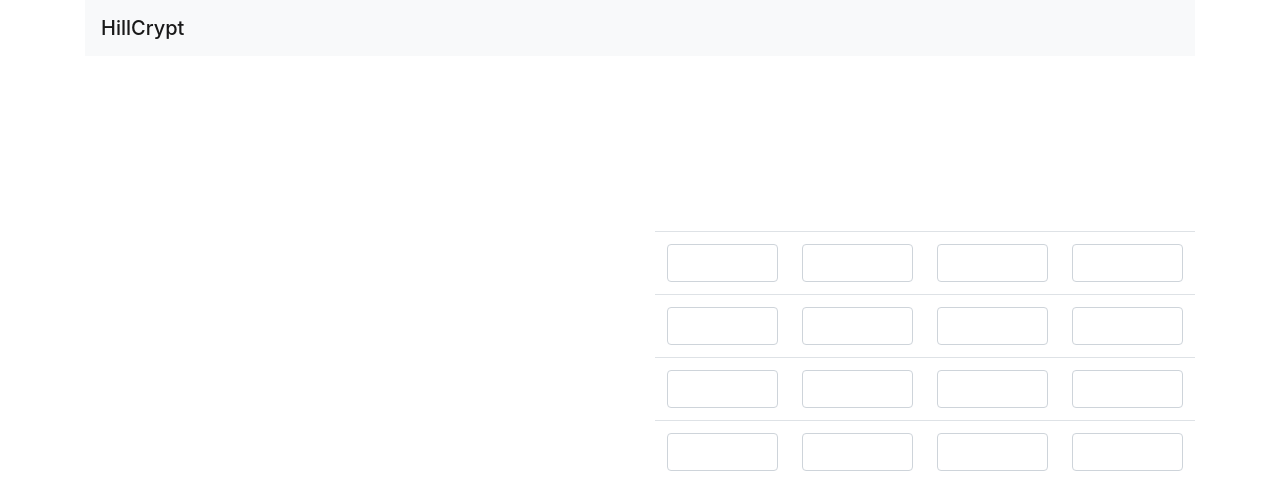
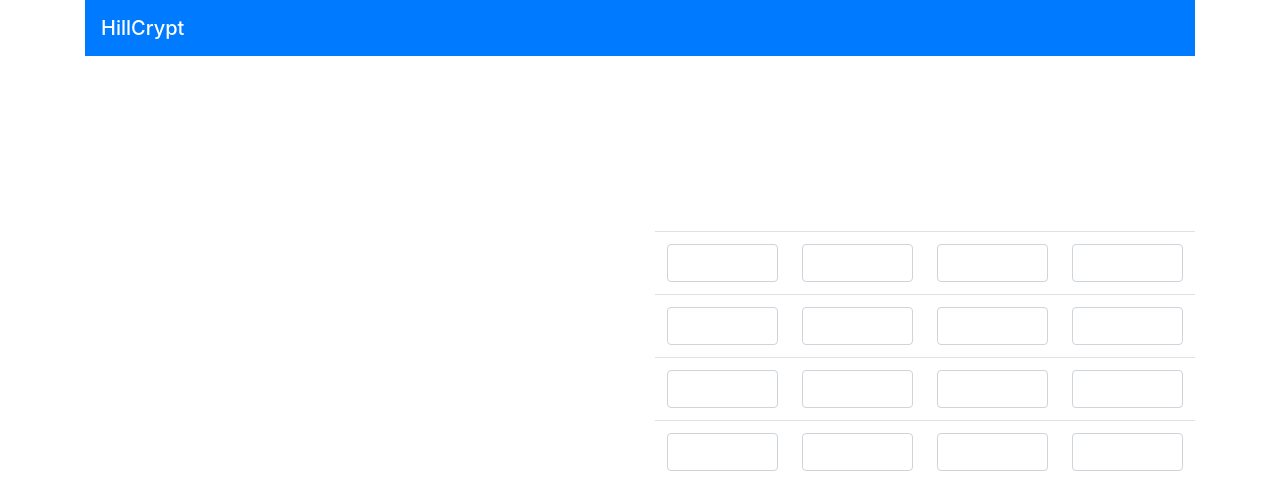
Before and after one commit to shashank-bairy/hill-cipher-4x4, a Flask app: page / in a window 1280 px wide. Shown: the top 482 px of the page. Run offline with Flask 2, Linux system fonts and the light colour scheme; some libraries are stand-ins or nearby versions.

Commit message:
improve docs

```diff
--- a/main.py
+++ b/main.py
@@ -38,7 +38,7 @@ def messageReceived(methods=['GET', 'POST']):
 @socketio.on('my event')
 def handle_my_custom_event(response, methods=['GET', 'POST']):
     key_matrix = process_key(response['key'])
-    encrypted_text, extra = hc.encrypt(response['message'], key_matrix)
+    encrypted_text, extra = hc.encrypt(response['message'].upper(), key_matrix)
 
     message = {}
     message['user_name'] = response['user_name']
--- a/templates/session.html
+++ b/templates/session.html
@@ -1,23 +1,37 @@
 <!DOCTYPE html>
 <html lang="en">
   <!-- CSS -->
-<link rel="stylesheet" href="https://cdn.jsdelivr.net/npm/bootstrap@4.5.3/dist/css/bootstrap.min.css" integrity="sha384-TX8t27EcRE3e/ihU7zmQxVncDAy5uIKz4rEkgIXeMed4M0jlfIDPvg6uqKI2xXr2" crossorigin="anonymous">
+  <link
+    rel="stylesheet"
+    href="https://cdn.jsdelivr.net/npm/bootstrap@4.5.3/dist/css/bootstrap.min.css"
+    integrity="sha384-TX8t27EcRE3e/ihU7zmQxVncDAy5uIKz4rEkgIXeMed4M0jlfIDPvg6uqKI2xXr2"
+    crossorigin="anonymous"
+  />
   <head>
     <title>Flask_Chat_App</title>
   </head>
   <body onload="loadKey()">
     {% include '_messages.html'%}
-  <div class="container" style="min-height: 100vh;">
-    <nav class="navbar navbar-light bg-light">
-      <span class="navbar-brand mb-0 h1">HillCrypt</span>
+    <div class="container" style="min-height: 100vh">
+      <nav class="navbar navbar-light bg-primary">
+        <span class="navbar-brand mb-0 h1 text-white">HillCrypt</span>
       </nav>
-    <div class="row pt-3" style="min-height: 80vh;">
-      <div class="col-md-6" style="display: flex; flex-direction: column; justify-content: space-between;">
+      <div class="row pt-3" style="min-height: 80vh">
+        <div
+          class="col-md-6"
+          style="
+            display: flex;
+            flex-direction: column;
+            justify-content: space-between;
+          "
+        >
           <div class="row">
             <div class="col-md-12">
-            {# <h3 style='color: #ccc;font-size: 30px;'>No message yet..</h3> #}
               {% for msg in messages %}
-              <div><b style="color: #000">{{ msg.user_name }}</b>&#58;&nbsp;{{ msg.message }}</div>
+              <div>
+                <b style="color: #000">{{ msg.user_name }}</b>&#58;&nbsp;{{
+                msg.message }}
+              </div>
               {% endfor %}
               <div class="message_holder"></div>
             </div>
@@ -26,15 +40,29 @@
             <div class="col-md-12">
               <form class="message-form" action="" method="POST">
                 <div class="form-group row">
-                <label for="username" class="col-sm-3 col-form-label">Username</label>
+                  <label for="username" class="col-sm-3 col-form-label"
+                    >Username</label
+                  >
                   <div class="col-sm-9">
-                  <input type="text" id="username" name="username" class="form-control username"/>
+                    <input
+                      type="text"
+                      id="username"
+                      name="username"
+                      class="form-control username"
+                    />
                   </div>
                 </div>
                 <div class="form-group row">
-                <label for="message" class="col-sm-3 col-form-label">Message</label>
+                  <label for="message" class="col-sm-3 col-form-label"
+                    >Message</label
+                  >
                   <div class="col-sm-9">
-                  <input type="text" id="message" name="message" class="form-control message"/>
+                    <input
+                      type="text"
+                      id="message"
+                      name="message"
+                      class="form-control message"
+                    />
                   </div>
                 </div>
                 <input hidden type="text" class="key" name="key" value="" />
@@ -43,87 +71,112 @@
             </div>
           </div>
         </div>
-      <div class="col-md-6" style="display: flex; flex-direction: column; justify-content: center;">
+        <div
+          class="col-md-6"
+          style="display: flex; flex-direction: column; justify-content: center"
+        >
           <table class="table">
             <tbody>
               {% for i in range(4) %}
               <tr>
                 {% for j in range(4) %}
                 <td>
-                  <input type="number" class="form-control key-items key-{{i}}-{{j}}" />
+                  <input
+                    type="number"
+                    class="form-control key-items key-{{i}}-{{j}}"
+                  />
                 </td>
                 {% endfor %}
               </tr>
               {% endfor %}
             </tbody>
           </table>
-        <div class="rhs-buttons" style="display: flex;">
+          <div class="rhs-buttons" style="display: flex">
             <div class="set-key-button mx-3">
-            <button class="btn btn-primary" onclick="setKey()">Set Key</button>
+              <button class="btn btn-primary" onclick="setKey()">
+                Set Key
+              </button>
             </div>
             <div class="decrypt-button">
               <form action="/" method="POST">
                 <input hidden type="text" class="key" name="key" value="" />
-              <button type="submit" name="decrypt" class="btn btn-success">Decrypt</button>
+                <button type="submit" name="decrypt" class="btn btn-success">
+                  Decrypt
+                </button>
               </form>
             </div>
           </div>
         </div>
       </div>
     </div>
-<script src="https://code.jquery.com/jquery-3.5.1.slim.min.js" integrity="sha384-DfXdz2htPH0lsSSs5nCTpuj/zy4C+OGpamoFVy38MVBnE+IbbVYUew+OrCXaRkfj" crossorigin="anonymous"></script>
-<script src="https://cdn.jsdelivr.net/npm/bootstrap@4.5.3/dist/js/bootstrap.bundle.min.js" integrity="sha384-ho+j7jyWK8fNQe+A12Hb8AhRq26LrZ/JpcUGGOn+Y7RsweNrtN/tE3MoK7ZeZDyx" crossorigin="anonymous"></script>
+    <script
+      src="https://code.jquery.com/jquery-3.5.1.slim.min.js"
+      integrity="sha384-DfXdz2htPH0lsSSs5nCTpuj/zy4C+OGpamoFVy38MVBnE+IbbVYUew+OrCXaRkfj"
+      crossorigin="anonymous"
+    ></script>
+    <script
+      src="https://cdn.jsdelivr.net/npm/bootstrap@4.5.3/dist/js/bootstrap.bundle.min.js"
+      integrity="sha384-ho+j7jyWK8fNQe+A12Hb8AhRq26LrZ/JpcUGGOn+Y7RsweNrtN/tE3MoK7ZeZDyx"
+      crossorigin="anonymous"
+    ></script>
     <!-- jQuery (necessary for Bootstrap's JavaScript plugins) -->
     <script src="https://cdnjs.cloudflare.com/ajax/libs/socket.io/1.7.3/socket.io.min.js"></script>
     <script type="text/javascript">
-    var socket = io.connect('http://' + document.domain + ':' + location.port);
-    socket.on( 'connect', function() {
-      var form = $( '.message-form' ).on( 'submit', function( e ) {
-        e.preventDefault()
-        let user_name = $( 'input.username' ).val()
-        let user_input = $( 'input.message' ).val()
-        let key = $('input.key').val()
-        socket.emit( 'my event', {
-          user_name : user_name,
-          message : user_input,
-          key: key
-        } )
-        $( 'input.message' ).val( '' ).focus()
-      } )
-    } )
-    socket.on( 'my response', function( msg ) {
-      console.log( msg )
-      if( typeof msg.user_name !== 'undefined' ) {
-        $( 'h3' ).remove()
-        $( 'div.message_holder' ).append( '<div><b style="color: #000">'+msg.user_name+'</b>&#58;&nbsp;'+msg.message+'</div>' )
+      var socket = io.connect(
+        "http://" + document.domain + ":" + location.port
+      );
+      socket.on("connect", function () {
+        var form = $(".message-form").on("submit", function (e) {
+          e.preventDefault();
+          let user_name = $("input.username").val();
+          let user_input = $("input.message").val();
+          let key = $("input.key").val();
+          socket.emit("my event", {
+            user_name: user_name,
+            message: user_input,
+            key: key,
+          });
+          $("input.message").val("").focus();
+        });
+      });
+      socket.on("my response", function (msg) {
+        console.log(msg);
+        if (typeof msg.user_name !== "undefined") {
+          $("h3").remove();
+          $("div.message_holder").append(
+            '<div><b style="color: #000">' +
+              msg.user_name +
+              "</b>&#58;&nbsp;" +
+              msg.message +
+              "</div>"
+          );
         }
-    })
+      });
       function setKey() {
-      var keyItems = []
-      var keyItemsDOM = document.getElementsByClassName('key-items');
-      for(var i=0;i< keyItemsDOM.length; i++) {
-        keyItems.push(keyItemsDOM[i].value)
+        var keyItems = [];
+        var keyItemsDOM = document.getElementsByClassName("key-items");
+        for (var i = 0; i < keyItemsDOM.length; i++) {
+          keyItems.push(keyItemsDOM[i].value);
         }
-      var keyInputDOM = document.getElementsByClassName('key');
-      for(var i=0; i< keyInputDOM.length; i++) {
-        keyInputDOM[i].value = keyItems.join('*')
+        var keyInputDOM = document.getElementsByClassName("key");
+        for (var i = 0; i < keyInputDOM.length; i++) {
+          keyInputDOM[i].value = keyItems.join("*");
         }
-      localStorage.setItem('key_str', keyItems.join('*'))
+        localStorage.setItem("key_str", keyItems.join("*"));
       }
       function loadKey() {
-      if(localStorage.getItem('key_str') !== null) {
-        var key_str = localStorage.getItem('key_str');
-        key_items = key_str.split('*')
+        if (localStorage.getItem("key_str") !== null) {
+          var key_str = localStorage.getItem("key_str");
+          key_items = key_str.split("*");
 
-        var keyItemsDOM = document.getElementsByClassName('key-items');
-        for(var i=0;i< keyItemsDOM.length; i++) {
+          var keyItemsDOM = document.getElementsByClassName("key-items");
+          for (var i = 0; i < keyItemsDOM.length; i++) {
             keyItemsDOM[i].value = key_items[i];
           }
 
-        setKey()
+          setKey();
         }
       }
     </script>
-
   </body>
 </html>
```
Also changed, not shown: requirements.txt (deleted, +0 -42 lines), README.md, 3 other files. Lines whose indentation alone changed are shown as unchanged.
